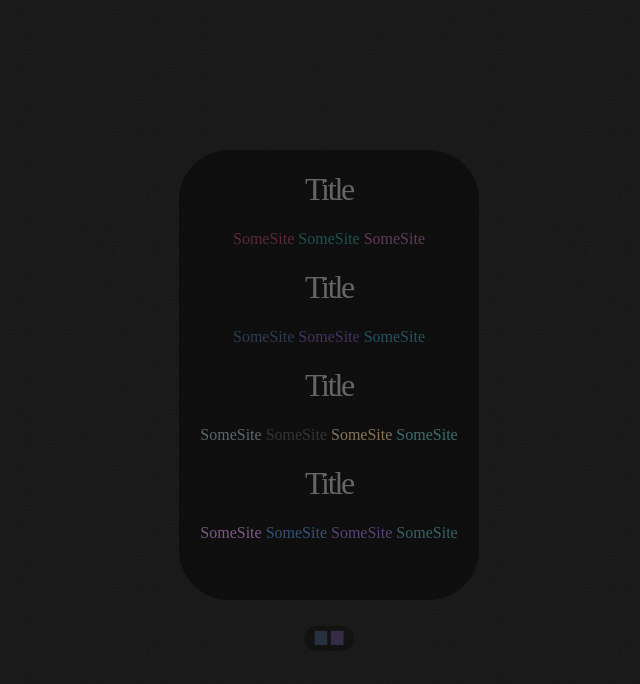
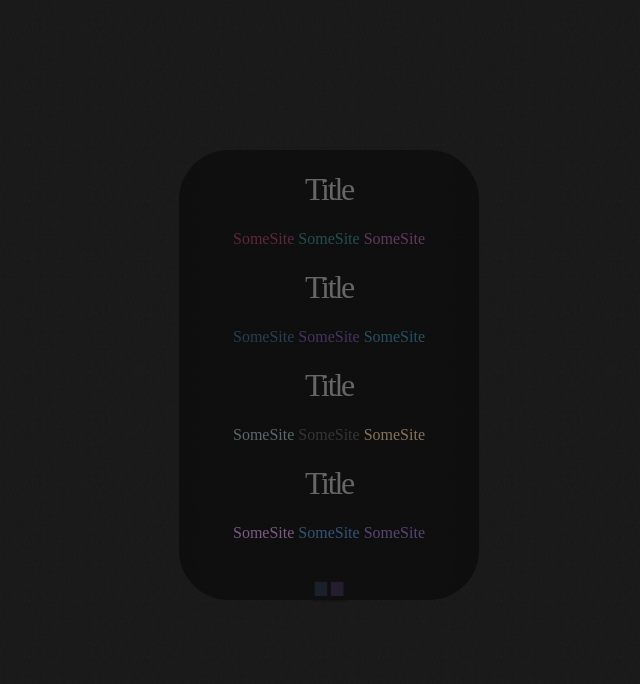
Before and after one commit to Louisblfb/homepage, a plain HTML site: page index.html in a window 1280 px wide. Shown: the whole page, without its empty margins (311-951 px from the left). Drawn offline with Linux system fonts and the light colour scheme; a web font is replaced by a local one.

Commit message:
Update index.html

```diff
--- a/index.html
+++ b/index.html
@@ -29,15 +29,14 @@
                     <a style="color:#899ca1" href="https://">SomeSite</a>
                     <a style="color:#474747" href="https://">SomeSite</a>
                     <a style="color:#cfaf88" href="https://">SomeSite</a>
-                    <a style="color:#53a6a6" href="https://">SomeSite</a>
+                    <!--<a style="color:#53a6a6" href="https://">SomeSite</a>-->
                 </div>
                 <h1>Title</h1>
                 <div id="links">
                     <a style="color:#bf85cc" href="https://">SomeSite</a>
                     <a style="color:#4779b3" href="https://">SomeSite</a>
                     <a style="color:#7f62b3" href="https://">SomeSite</a>
-                    <a style="color:#47959e" href="https://">SomeSite</a>
-                </div>
+                    <!--<a style="color:#47959e" href="https://">SomeSite</a>-->
             </div>
             <div id="sqr" style="top:97.2%">
                 <a style="color:#395573" href="h-page.html">▆</a>
```
